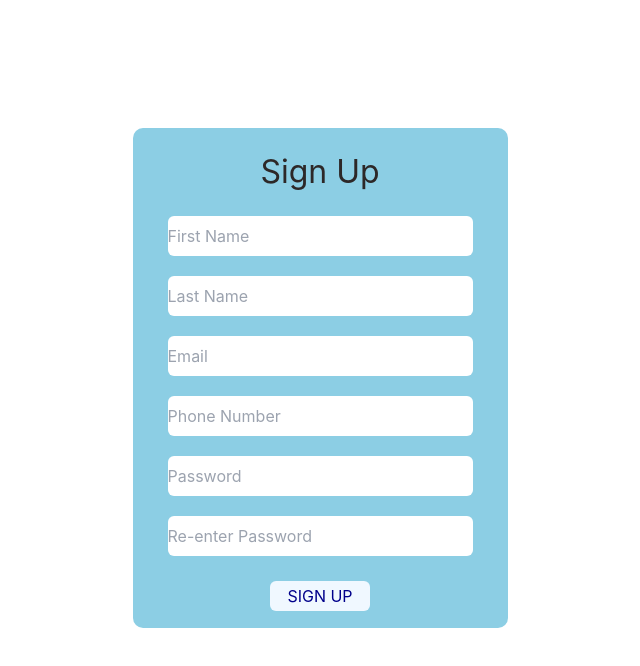
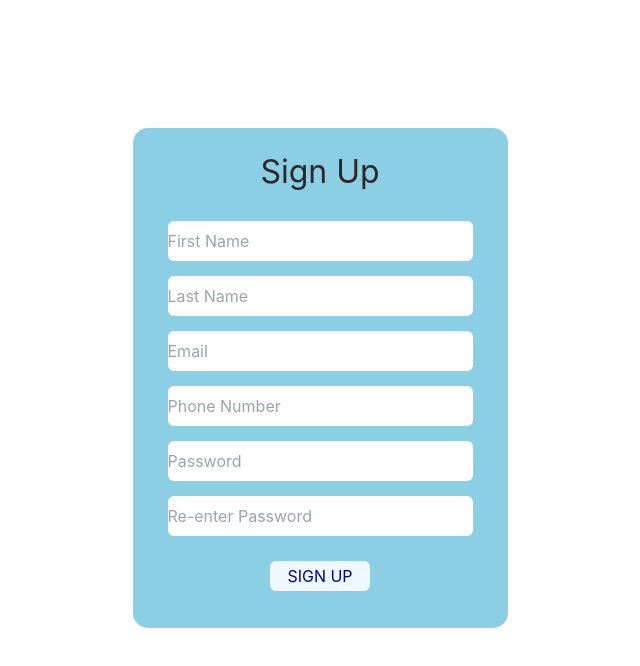
Before and after one commit to dmrlobo2002/Schedule-a-Doc, a React (Create React App) app in the folder frontend/: page /Signup in a window 1280 px wide. Shown: the top 666 px of the page, without its empty margins (320-960 px from the left). Built offline with nearby package versions, Linux system fonts and the light colour scheme.

Commit message:
login update

```diff
--- a/frontend/src/components/pages/Signup.css
+++ b/frontend/src/components/pages/Signup.css
@@ -10,14 +10,14 @@
     height: 500px;
     background-color:rgb(140, 206, 228);
     padding: 20px;
-    border-radius: 10px;
+    border-radius: 15px;
 }
 .SignupLogo{
     display: flex;
     justify-content: center;
     align-items: center;
     font-size: xx-large;
-    margin-bottom: 5px;
+    margin-bottom: 10px;
     color: rgb(45, 40, 40) ;
 }
 .userInput {
@@ -28,7 +28,7 @@
     height: 40px;
     border-radius: 6px;
     border-width: 1;
-    margin-bottom: 20px;
+    margin-bottom: 15px;
 }
 
 .lastName{
@@ -36,7 +36,7 @@
     height: 40px;
     border-radius: 6px;
     border-width: 1;
-    margin-bottom: 20px;
+    margin-bottom: 15px;
 }
 
 .email {
@@ -44,7 +44,7 @@
     height: 40px;
     border-radius: 6px;
     border-width: 1;
-    margin-bottom: 20px;
+    margin-bottom: 15px;
 }
 
 .phonenumber{
@@ -52,7 +52,7 @@
     height: 40px;
     border-radius: 6px;
     border-width: 1;
-    margin-bottom: 20px;
+    margin-bottom: 15px;
 }
 
 .password {
@@ -60,7 +60,7 @@
     height: 40px;
     border-radius: 6px;
     border-width: 1;
-    margin-bottom: 20px;
+    margin-bottom: 15px;
 }
 
 .renterpassword{
```
